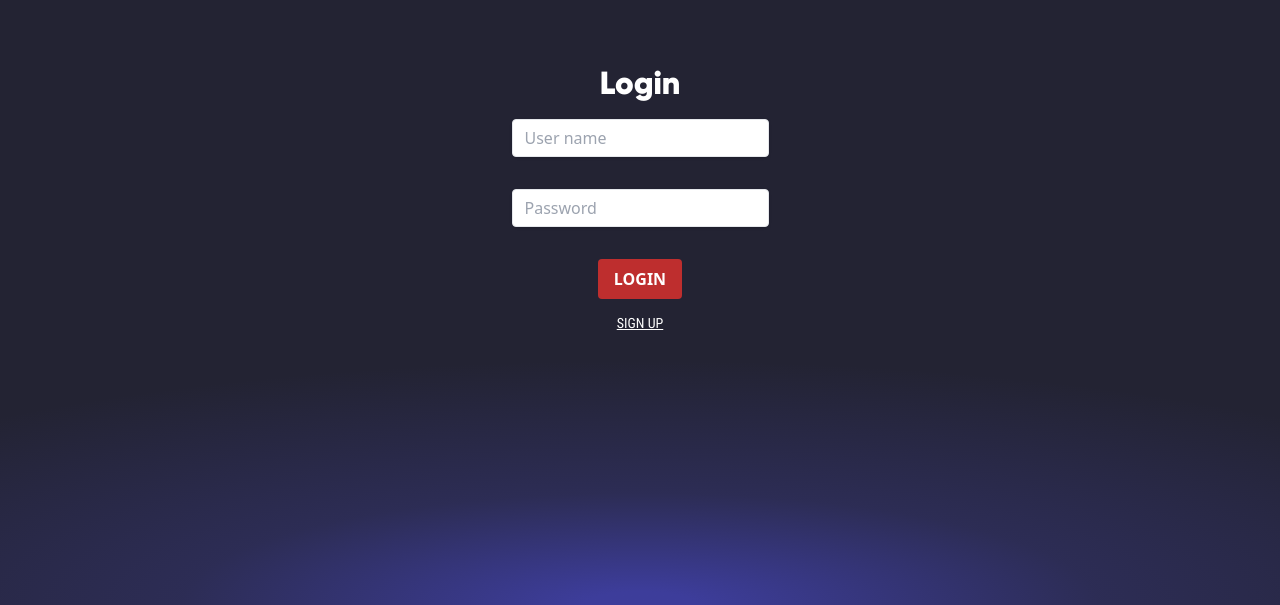
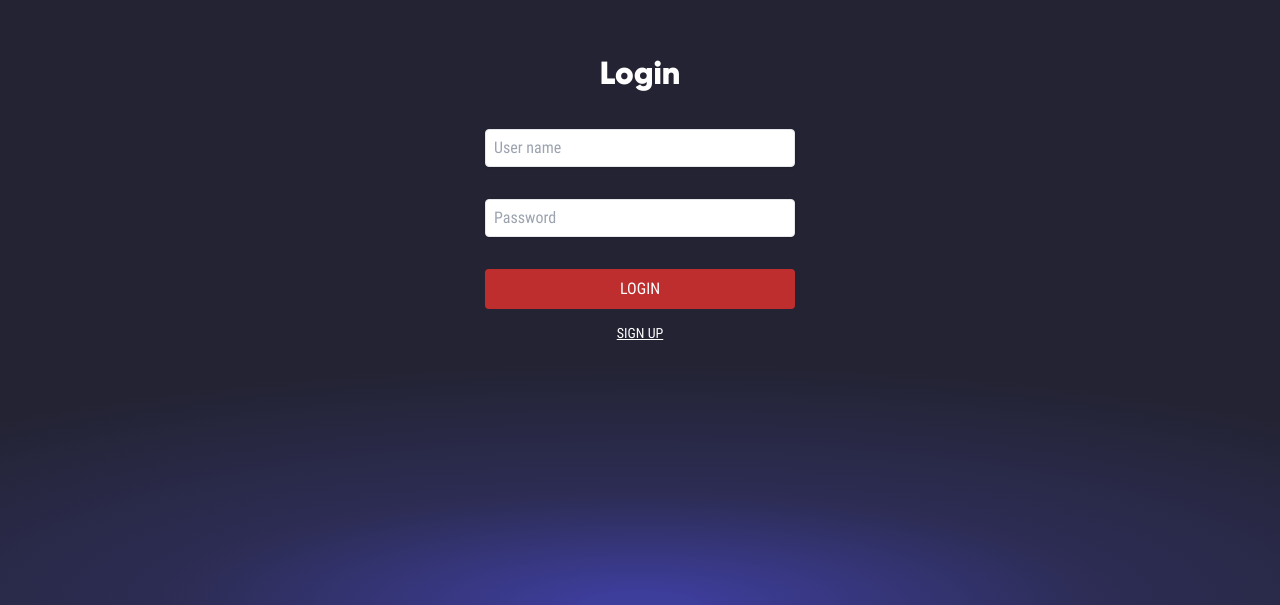
Before and after one commit to kxnkxv/yandex-poker, a React app: page / in a window 1280 px wide. Shown: the part 195-800 px from the top of the page. Built offline with nearby package versions, Linux system fonts and the light colour scheme; the HTML template or start-up script is replaced by a standard one.

Commit message:
tailwind fixed

```diff
--- a/src/features/ui/button/Button.tsx
+++ b/src/features/ui/button/Button.tsx
@@ -12,7 +12,7 @@ const Button = (props: {
     | null
     | undefined
 }) => (
-  <button className='bg-red hover:bg-crimson text-white font-bold py-2 px-4 m-4 rounded focus:outline-none focus:shadow-outline' onClick={props.clicked}>
+  <button className='bg-red hover:bg-crimson text-white font-roboto w-full py-2 px-4 m-4 rounded focus:outline-none focus:shadow-outline' onClick={props.clicked}>
     {props.children}
   </button>
 )
--- a/src/features/ui/input/Input.tsx
+++ b/src/features/ui/input/Input.tsx
@@ -6,8 +6,8 @@ type InputProps = React.DetailedHTMLProps<
 >
 
 const Input = React.forwardRef<HTMLInputElement, InputProps>((props, ref) => (
-  <div>
-    <input className='shadow appearance-none border rounded py-2 px-3 m-4 leading-tight focus:outline-none focus:shadow-outline' ref={ref} {...props} />
+  <div className='mx-14 w-full'>
+    <input className='shadow appearance-none border rounded w-full p-2 my-4 font-roboto leading-tight focus:outline-none focus:shadow-outline' ref={ref} {...props} />
     <span></span>
   </div>
 ))
--- a/src/styles/Style.css
+++ b/src/styles/Style.css
@@ -33,7 +33,7 @@
   --color-white: #ffffff;
   --color-red: #be2e2e;
   --color-crimson: #7d2121;
-  --color-purple: #49499E;
+  --color-purple: #49499e;
 }
 body {
   margin: 0;
@@ -63,6 +63,7 @@ h1 {
   font-size: 32px;
   line-height: 39px;
   color: #ffffff;
+  margin-bottom: 20px;
 }
 .form-link {
   height: 16px;
```
